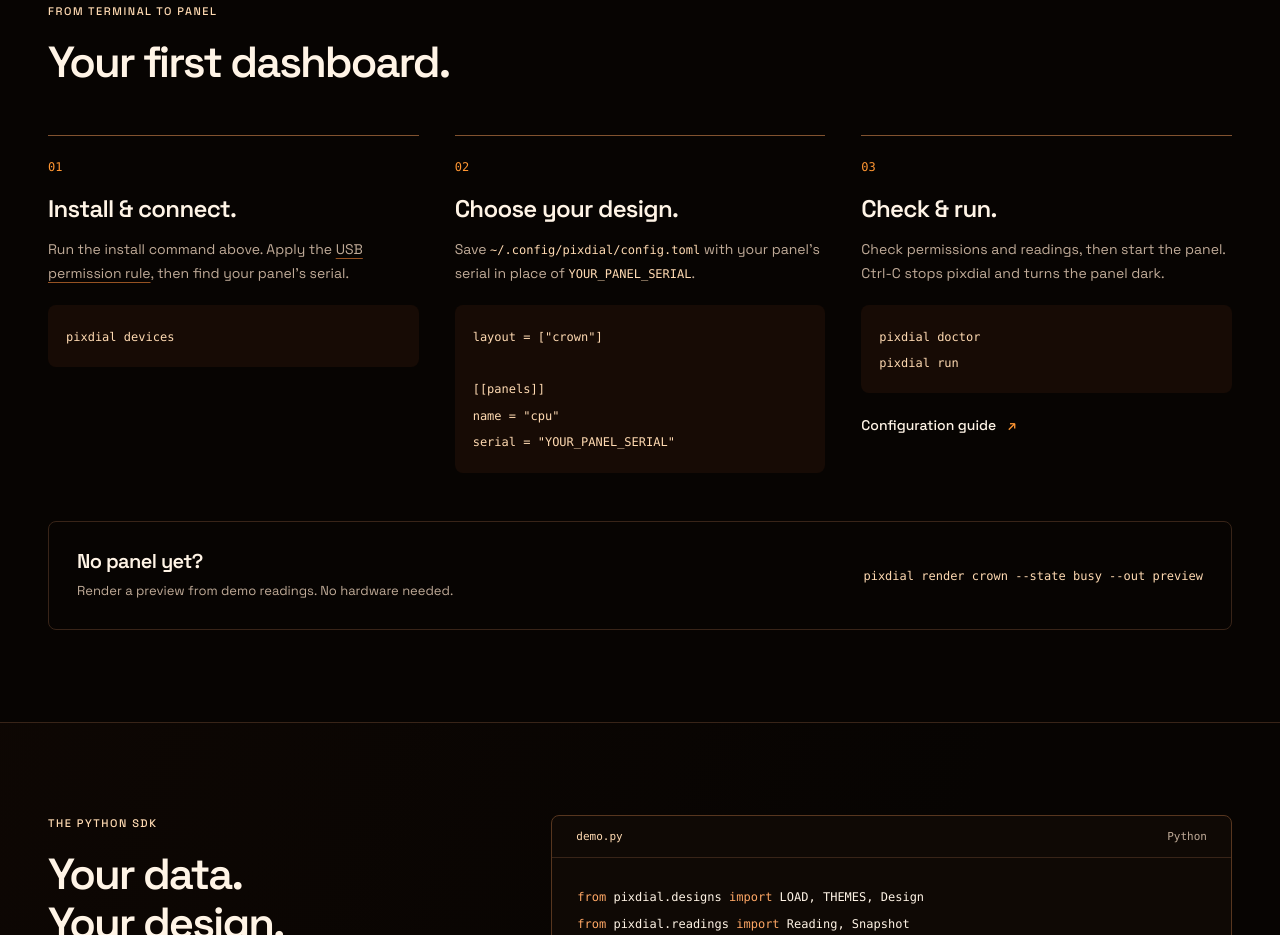
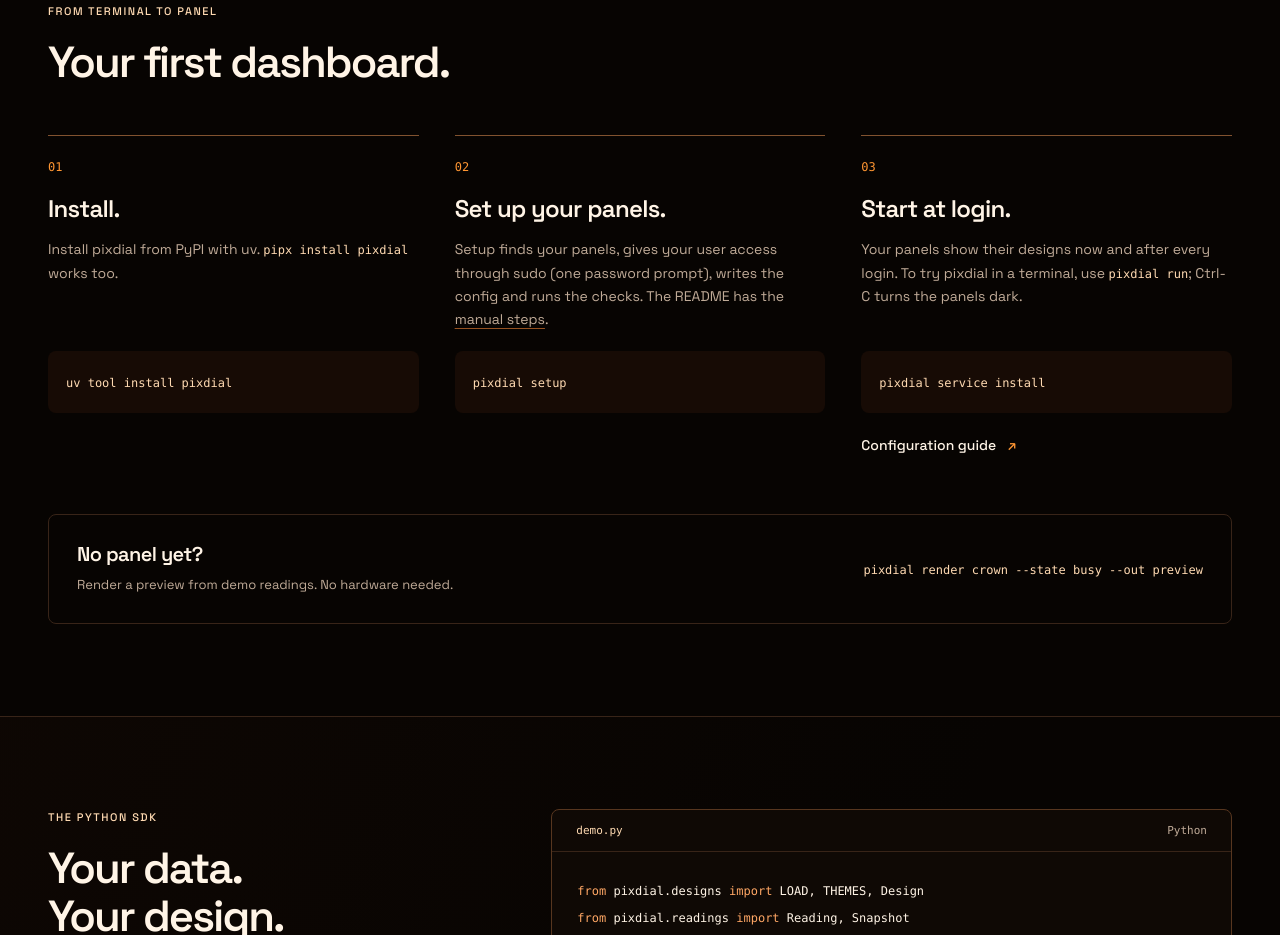
Before and after one commit to YordiLorenzo/pixdial, a plain HTML site: page site/index.html in a window 1280 px wide. Shown: the part 2213-3148 px from the top of the page. Drawn offline with Linux system fonts and the light colour scheme.

Commit message:
README quick start and site setup steps around pixdial setup and service install; manual steps as a fallback

```diff
--- a/site/index.html
+++ b/site/index.html
@@ -144,14 +144,9 @@
     <section class="section wrap" id="setup" aria-labelledby="setup-title">
       <div class="section-heading"><div><p class="eyebrow">FROM TERMINAL TO PANEL</p><h2 id="setup-title">Your first dashboard.</h2></div></div>
       <ol class="setup-grid">
-        <li><span class="step-number" aria-hidden="true">01</span><h3>Install &amp; connect.</h3><p>Run the install command above. Apply the <a href="https://github.com/YordiLorenzo/pixdial#quick-start">USB permission rule</a>, then find your panel's serial.</p><pre><code>pixdial devices</code></pre></li>
-        <li><span class="step-number" aria-hidden="true">02</span><h3>Choose your design.</h3><p>Save <code>~/.config/pixdial/config.toml</code> with your panel's serial in place of <code>YOUR_PANEL_SERIAL</code>.</p><pre><code>layout = ["crown"]
-
-[[panels]]
-name = "cpu"
-serial = "YOUR_PANEL_SERIAL"</code></pre></li>
-        <li><span class="step-number" aria-hidden="true">03</span><h3>Check &amp; run.</h3><p>Check permissions and readings, then start the panel. Ctrl-C stops pixdial and turns the panel dark.</p><div><pre><code>pixdial doctor
-pixdial run</code></pre><a class="text-link" href="https://github.com/YordiLorenzo/pixdial/blob/main/docs/config.md">Configuration guide <span aria-hidden="true">↗</span></a></div></li>
+        <li><span class="step-number" aria-hidden="true">01</span><h3>Install.</h3><p>Install pixdial from PyPI with uv. <code>pipx install pixdial</code> works too.</p><pre><code>uv tool install pixdial</code></pre></li>
+        <li><span class="step-number" aria-hidden="true">02</span><h3>Set up your panels.</h3><p>Setup finds your panels, gives your user access through sudo (one password prompt), writes the config and runs the checks. The README has the <a href="https://github.com/YordiLorenzo/pixdial#quick-start">manual steps</a>.</p><pre><code>pixdial setup</code></pre></li>
+        <li><span class="step-number" aria-hidden="true">03</span><h3>Start at login.</h3><p>Your panels show their designs now and after every login. To try pixdial in a terminal, use <code>pixdial run</code>; Ctrl-C turns the panels dark.</p><div><pre><code>pixdial service install</code></pre><a class="text-link" href="https://github.com/YordiLorenzo/pixdial/blob/main/docs/config.md">Configuration guide <span aria-hidden="true">↗</span></a></div></li>
       </ol>
       <div class="preview-callout"><div><h3>No panel yet?</h3><p>Render a preview from demo readings. No hardware needed.</p></div><pre><code>pixdial render crown --state busy --out preview</code></pre></div>
     </section>
@@ -198,7 +193,7 @@ design.render(now=0).save(<span class="syntax-string">"demo.png"</span>)</code><
       <div class="wrap faq-layout"><div><p class="eyebrow">A FEW DETAILS</p><h2 id="faq-title">Before you plug in.</h2></div><div class="faq-list">
         <details><summary>Can I try pixdial without a panel?</summary><p>Yes. <code>pixdial render crown --out preview</code> writes a PNG from demo readings. Rendering works on Linux and macOS. For a live preview, use the <a href="https://github.com/YordiLorenzo/pixdial/blob/main/docs/config.md#try-a-live-layout-without-hardware">PNG device</a>. Physical panels are supported on Linux only.</p></details>
         <details><summary>Which readings are built in?</summary><p>CPU load, RAPL package power, NVIDIA GPU readings and CPU temperature via Linux hardware sensors. Availability depends on your hardware, drivers and permissions. PSU readings, connector currents and agent quota need configured sources.</p><p>Run <code>pixdial doctor</code> to check each source. Missing or stale measurements show a dash.</p></details>
-        <details><summary>Does pixdial need root?</summary><p>pixdial runs as your user. Installing the <a href="https://github.com/YordiLorenzo/pixdial#quick-start">udev rule</a> needs administrator access and grants the active local user access to the panel. RAPL counters can need separate read permission. For a headless server, use the documented <a href="https://github.com/YordiLorenzo/pixdial/blob/main/docs/config.md#usb-permissions">group rule</a>.</p></details>
+        <details><summary>Does pixdial need root?</summary><p>No. pixdial runs as your user. <code>pixdial setup</code> installs the <a href="https://github.com/YordiLorenzo/pixdial/blob/main/docs/config.md#usb-permissions">udev rule</a> that gives you access to the panels through sudo, after it prints the commands. On a machine nobody logs in to, it installs a group rule instead. RAPL counters can need separate read permission.</p></details>
         <details><summary>How does this relate to lian-li-linux?</summary><p><a href="https://github.com/sgtaziz/lian-li-linux">sgtaziz/lian-li-linux</a> already drives these screens on Linux and offers presets, templates and a layout editor under the MIT licence. pixdial follows its SL V3 protocol implementation and focuses on supplied designs and Python plugins.</p><p>Use only one program per panel so they do not compete for the USB interface.</p></details>
         <details><summary>Can I add a design, reading or display?</summary><p>Yes. Python entry points register designs, sources and devices. The <a href="https://github.com/YordiLorenzo/pixdial/tree/main/examples/plugin">example plugin</a> includes all three. New physical displays need a device plugin and hardware testing; other resolutions also need rendering support.</p></details>
       </div></div>
```
Also changed, not shown: 1 other file.
